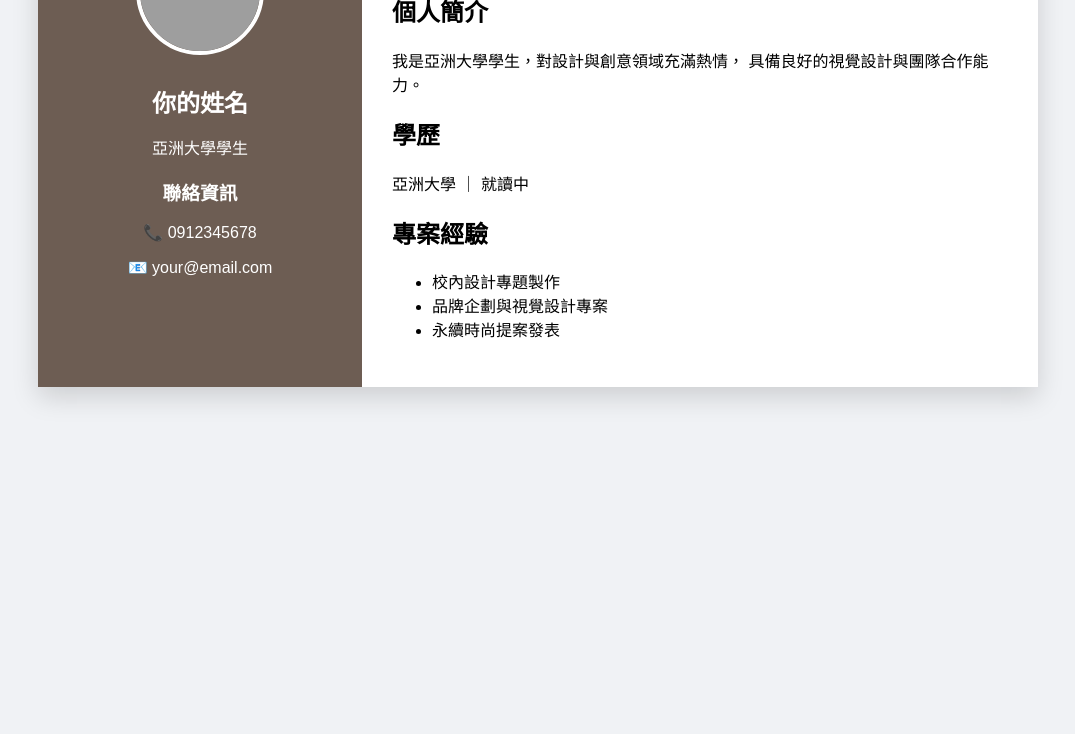
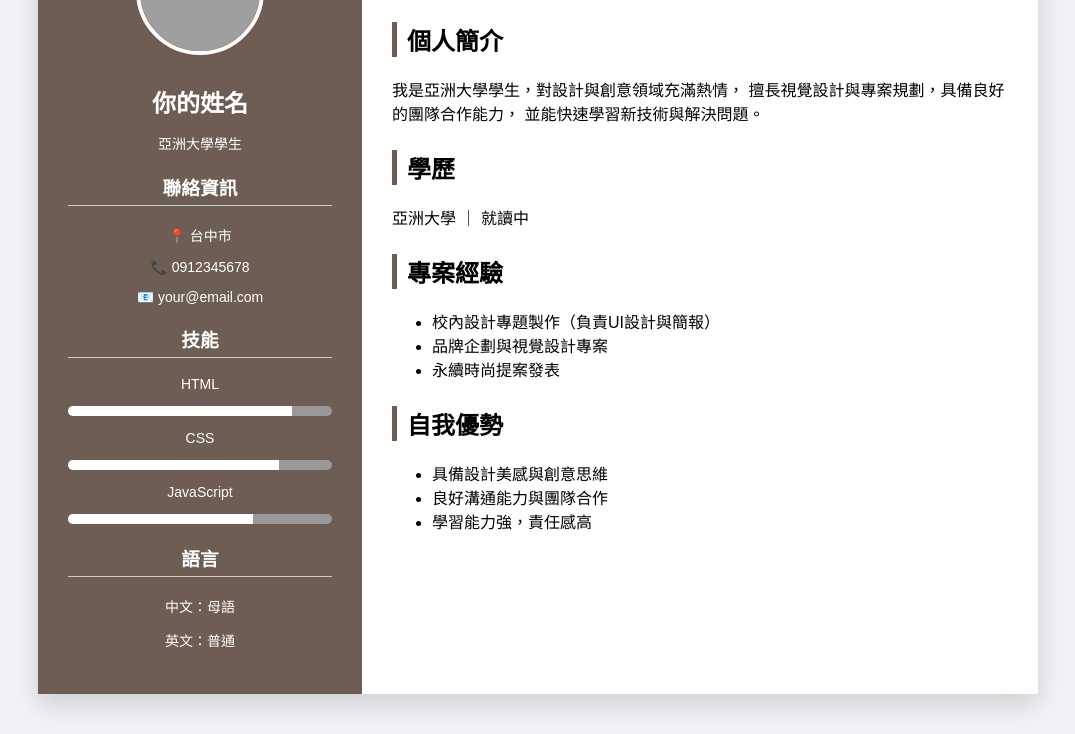
Before and after one commit to a0900676709-coder/resume.html, a plain HTML site: page index.html in a window 1280 px wide. Shown: the part 143-877 px from the top of the page, without its empty margins (102-1177 px from the left). Before the commit the page ends 800 px from the top, so only its background shows below. Drawn offline with Linux system fonts and the light colour scheme; grey boxes are pictures that could not be loaded.

Commit message:
Enhance personal resume layout and content
Added skill bars and enhanced personal profile details.

```diff
--- a/index.html
+++ b/index.html
@@ -42,6 +42,30 @@ body{
     margin:10px 0;
 }
 
+.sidebar h3{
+    margin-top:20px;
+    border-bottom:1px solid #ccc;
+    padding-bottom:5px;
+}
+
+.sidebar p{
+    font-size:14px;
+}
+
+/* 技能條 */
+.skill-bar{
+    background:#999;
+    border-radius:20px;
+    overflow:hidden;
+    margin:8px 0;
+}
+
+.skill-level{
+    height:10px;
+    background:white;
+    width:0;
+}
+
 /* 右側 */
 .content{
     width:70%;
@@ -53,6 +77,20 @@ body{
     font-size:32px;
     font-weight:bold;
     color:#6d5d53;
+}
+
+.subtitle{
+    color:#777;
+    margin-bottom:20px;
+}
+
+.section{
+    margin-top:25px;
+}
+
+.section h2{
+    border-left:5px solid #6d5d53;
+    padding-left:10px;
 }
 
 /* RWD */
@@ -70,7 +108,7 @@ body{
 
 <body>
 
-<!-- 🎵 背景音樂（無控制按鈕） -->
+<!-- 🎵 背景音樂 -->
 <audio autoplay loop muted id="bgm">
     <source src="music.mp3" type="audio/mpeg">
 </audio>
@@ -79,54 +117,90 @@ body{
 
 <!-- 左側 -->
 <div class="sidebar">
+
     <img src="photo.jpg">
+
     <h2>你的姓名</h2>
     <p>亞洲大學學生</p>
 
     <h3>聯絡資訊</h3>
+    <p>📍 台中市</p>
     <p>📞 0912345678</p>
     <p>📧 your@email.com</p>
+
+    <h3>技能</h3>
+
+    <p>HTML</p>
+    <div class="skill-bar"><div class="skill-level" id="html"></div></div>
+
+    <p>CSS</p>
+    <div class="skill-bar"><div class="skill-level" id="css"></div></div>
+
+    <p>JavaScript</p>
+    <div class="skill-bar"><div class="skill-level" id="js"></div></div>
+
+    <h3>語言</h3>
+    <p>中文：母語</p>
+    <p>英文：普通</p>
+
 </div>
 
 <!-- 右側 -->
 <div class="content">
 
     <div class="name">你的姓名</div>
+    <div class="subtitle">亞洲大學學生 ｜ 學號 114054015</div>
 
+    <div class="section">
         <h2>個人簡介</h2>
         <p>
             我是亞洲大學學生，對設計與創意領域充滿熱情，
-        具備良好的視覺設計與團隊合作能力。
+            擅長視覺設計與專案規劃，具備良好的團隊合作能力，
+            並能快速學習新技術與解決問題。
         </p>
+    </div>
 
+    <div class="section">
         <h2>學歷</h2>
         <p>亞洲大學 ｜ 就讀中</p>
+    </div>
 
+    <div class="section">
         <h2>專案經驗</h2>
         <ul>
-        <li>校內設計專題製作</li>
+            <li>校內設計專題製作（負責UI設計與簡報）</li>
             <li>品牌企劃與視覺設計專案</li>
             <li>永續時尚提案發表</li>
         </ul>
+    </div>
+
+    <div class="section">
+        <h2>自我優勢</h2>
+        <ul>
+            <li>具備設計美感與創意思維</li>
+            <li>良好溝通能力與團隊合作</li>
+            <li>學習能力強，責任感高</li>
+        </ul>
+    </div>
 
 </div>
 
 </div>
 
 <script>
-// 🔥 嘗試開聲音（部分瀏覽器會成功）
+// 技能條動畫
+window.onload = function(){
+    document.getElementById("html").style.width = "85%";
+    document.getElementById("css").style.width = "80%";
+    document.getElementById("js").style.width = "70%";
+}
+
+// 點擊後開聲音
 const audio = document.getElementById("bgm");
-
-audio.play().catch(() => {
-    audio.muted = true;
-    audio.play();
-});
-
-// 使用者一有動作 → 立刻有聲音
 document.addEventListener("click", function(){
     audio.muted = false;
     audio.play();
-}, { once: true });
+}, { once:true });
 </script>
 
 </body>
```
Lines whose indentation alone changed are shown as unchanged.
